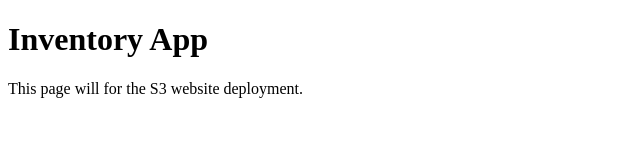
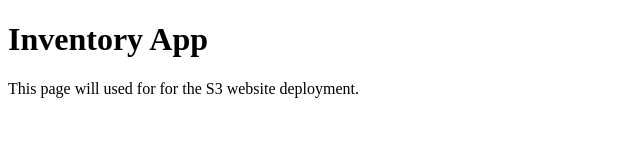
Before and after one commit to sehajpreetkaur03/InventoryApp, a plain HTML site: page index.html in a window 1280 px wide. Shown: the whole page, without its empty margins (0-640 px from the left). Drawn offline with Linux system fonts and the light colour scheme.

```diff
--- a/index.html
+++ b/index.html
@@ -6,6 +6,6 @@
   </head>
   <body>
     <h1>Inventory App</h1>
-    <p>This page will for the S3 website deployment.</p>
+    <p>This page will used for for the S3 website deployment.</p>
   </body>
 </html>
```
